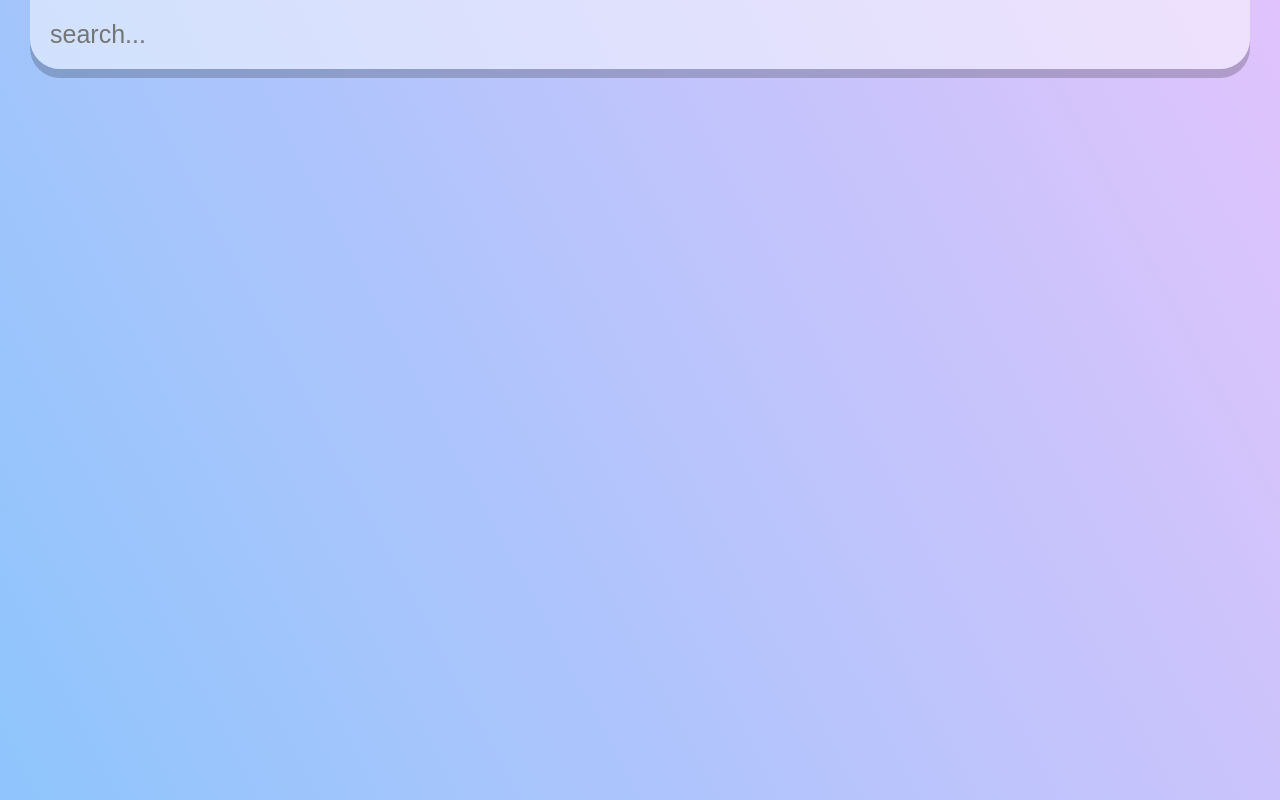
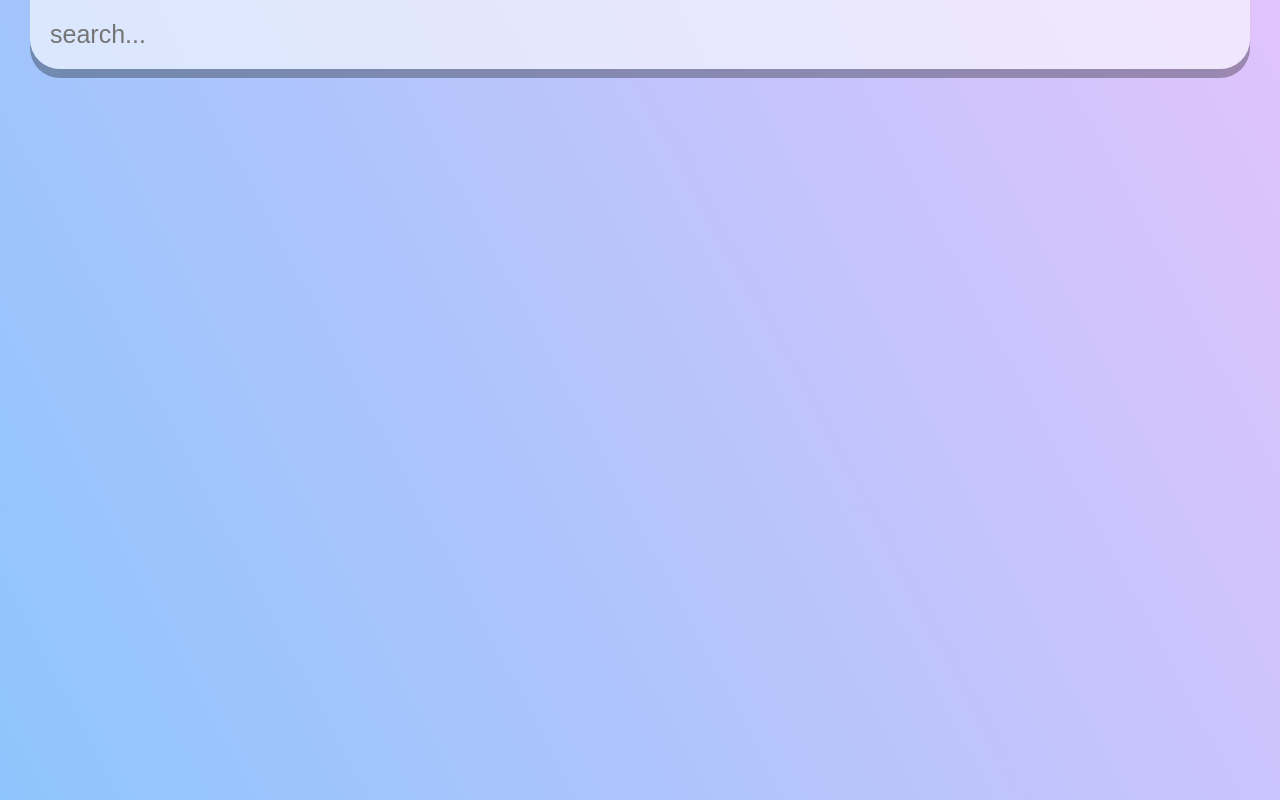
Before and after one commit to YaroslavMarchenko/Weather, a React (Create React App) app: page / in a window 1280 px wide. Built offline with nearby package versions, Linux system fonts and the light colour scheme.

Commit message:
Update App.css

```diff
--- a/src/App.css
+++ b/src/App.css
@@ -39,10 +39,10 @@ main {
   background: none;
   border: none;
   outline: none;
-  background-color: rgba(255, 255, 255, 0.5);
+  background-color: rgba(255, 255, 255, 0.6);
   border-radius: 0px 0px 30px 30px;
   margin-top: -30px;
-  box-shadow: 0px 9px rgba(0, 0, 0, 0.2);
+  box-shadow: 0px 9px rgba(0, 0, 0, 0.3);
   color: black;
   font-size: 25px;
   transition: 0.5s ease;
```
